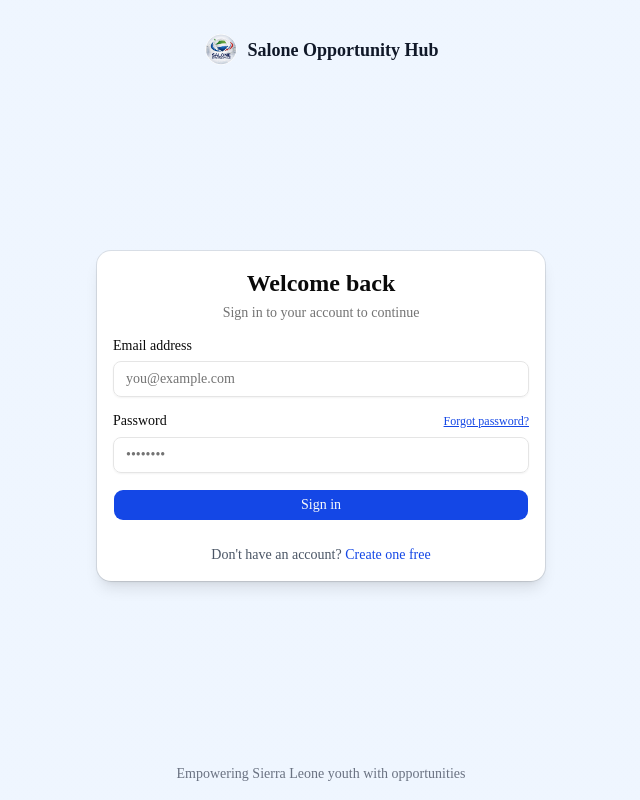
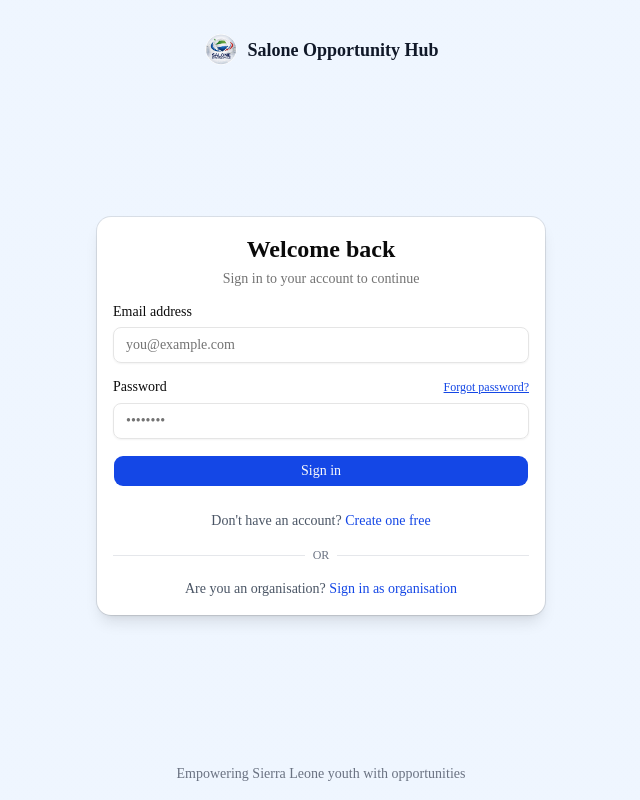
Before and after one commit to AmbGoodluck/Salone-Opportunity-Hub, a Next.js app in the folder salone-opportunity-hub/: page /login in a window 1280 px wide. Shown: the whole page, without its empty margins (319-959 px from the left). Built offline with nearby package versions, Linux system fonts and the light colour scheme; no server answers.

Commit message:
feat: add org login option to login page, fix password min 8 chars

```diff
--- a/salone-opportunity-hub/src/app/(auth)/login/login-content.tsx
+++ b/salone-opportunity-hub/src/app/(auth)/login/login-content.tsx
@@ -14,7 +14,7 @@
 
 const loginSchema = z.object({
   email: z.string().email('Please enter a valid email address'),
-  password: z.string().min(6, 'Password must be at least 6 characters'),
+  password: z.string().min(8, 'Password must be at least 8 characters'),
 })
 
 type LoginForm = z.infer<typeof loginSchema>
@@ -183,6 +183,22 @@
             Create one free
           </Link>
         </p>
+
+        <div className="relative my-4">
+          <div className="absolute inset-0 flex items-center">
+            <span className="w-full border-t border-gray-200" />
+          </div>
+          <div className="relative flex justify-center text-xs uppercase">
+            <span className="bg-white px-2 text-gray-500">or</span>
+          </div>
+        </div>
+
+        <p className="text-center text-sm text-gray-600">
+          Are you an organisation?{' '}
+          <Link href="/org-login" className="text-blue-700 hover:text-blue-800 font-medium">
+            Sign in as organisation
+          </Link>
+        </p>
       </CardContent>
     </Card>
   )
--- a/salone-opportunity-hub/src/app/(auth)/org-login/page.tsx
+++ b/salone-opportunity-hub/src/app/(auth)/org-login/page.tsx
@@ -14,7 +14,7 @@
 
 const orgLoginSchema = z.object({
   email: z.string().email('Please enter a valid email address'),
-  password: z.string().min(6, 'Password must be at least 6 characters'),
+  password: z.string().min(8, 'Password must be at least 8 characters'),
 })
 
 type OrgLoginForm = z.infer<typeof orgLoginSchema>
```
